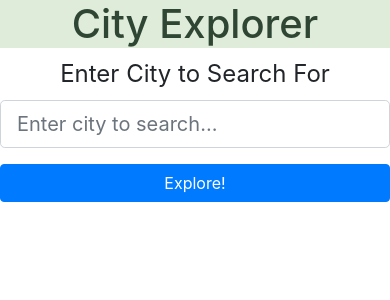
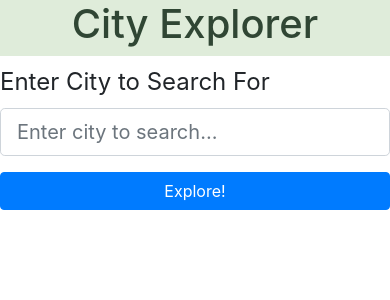
Before and after one commit to MuckT/city-explorer, a React (Create React App) app: page / in a window 390 px wide. Shown: the top 300 px of the page. Built offline with nearby package versions, Linux system fonts and the light colour scheme; the HTML template or start-up script is replaced by a standard one.

Commit message:
style: button and headers for mobile devices

```diff
--- a/src/Components/Header/Header.css
+++ b/src/Components/Header/Header.css
@@ -3,3 +3,7 @@ header {
   background-color: rgba(187, 214, 177, 0.472);
   color :#304634
 }
+
+header h1 {
+  padding-bottom: 8px;
+}
--- a/src/Components/Search/Search.css
+++ b/src/Components/Search/Search.css
@@ -1,5 +1,4 @@
 Form label, Form Button {
-  width: 100vw;
   text-align: center;
 }
 
```
